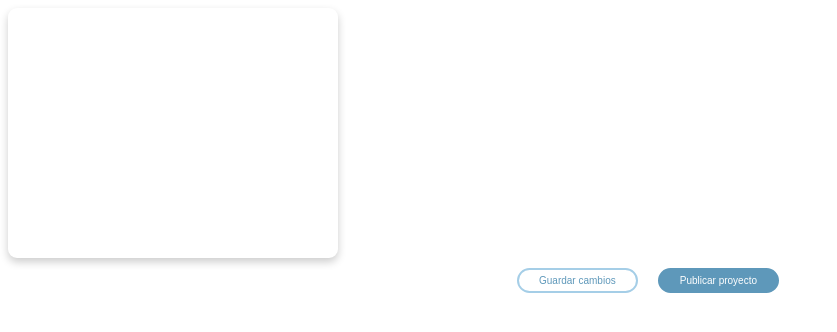
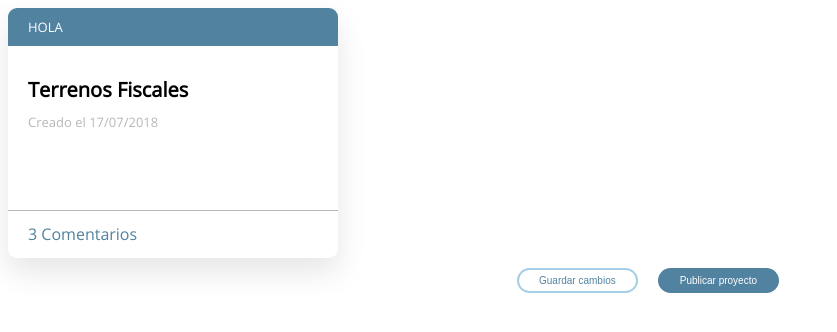
Before and after one commit to DemocracyOS/ui, a React (Create React App) app: page / in a window 1280 px wide. Shown: the top 332 px of the page, without its empty margins (0-837 px from the left). Built offline with nearby package versions, Linux system fonts and the light colour scheme.

Commit message:
mejora estilos de card y colores

```diff
--- a/src/components/boton/component.js
+++ b/src/components/boton/component.js
@@ -9,9 +9,9 @@ const Button = styled.button`
   padding: 0.5em 2em;
   border-radius: 20px;
 
-  background: ${props => props.primary ? '#5E98BA' : 'white'};
-  color: ${props => props.primary ? 'white' : '#5E98BA'};
-  border: 2px solid ${props => props.primary ? '#5E98BA' : ' #A5CEE7'};
+  background: ${props => props.primary ? 'var(--primary-color)' : 'white'};
+  color: ${props => props.primary ? 'white' : 'var(--primary-color)'};
+  border: 2px solid ${props => props.primary ? 'var(--primary-color)' : ' var(--secondary-color)'};
 `;
 
 export default Button
--- a/src/components/cardProyecto/component.js
+++ b/src/components/cardProyecto/component.js
@@ -1,11 +1,83 @@
 import styled from 'styled-components'
+import React from 'react';
 
-const cardProyecto = styled.div`
+const CardProyecto = styled.div`
   width: 330px;
   height:250px;
   border-radius: 9px;
-  box-shadow: 0 4px 8px 0 rgba(0,0,0,0.2);
+  box-shadow: 0 14px 30px rgba(0, 0, 0, 0.1);
   transition: 0.3s;
+  display:flex;
+  flex-direction:column;
+  justify-content:space-between;
+  box-sizing:border-box;
+`
+
+const CardContent = styled.div`
+  width: 100%;
+  height:170px;
+  display:flex;
+  flex-direction:column;
+  justify-content:flex-start;
+  align-items:flex-start;
+  box-sizing:border-box;
+  padding-left:20px;
+`
+const TagTitle = styled.div`
+  background:var(--primary-color);
+  height:40px;
+  width:100%;
+  border-top-left-radius:9px;
+  border-top-right-radius:9px;
+  font-size:1.3em;
+  color: #fff;
+  display:flex;
+  align-items:center;
+  text-transform:uppercase;
+  padding-left:20px;
+  box-sizing:border-box;
 `;
 
-export default cardProyecto
+const Title = styled.div`
+  font-size:2em;
+  font-weight:900;
+  padding-top:1.5em;
+  padding-bottom:.5em;
+`;
+const DateCreated = styled.div`
+  width:100%;
+  font-size:1.3em;
+  text-align:left;
+  color:var(--gray);
+
+`;
+const SocialFooter = styled.div`
+  width:100%;
+  height:50px;
+  border-bottom-left-radius:9px;
+  border-bottom-right-radius:9px;
+  border-top: 1px solid var(--gray);
+  font-size:1.3em;
+  font-weight:100;
+  display:flex;
+  align-items:center;
+  box-sizing:border-box;
+  padding-left:20px;
+  color: var(--primary-color);
+  font-size:1.6em;
+`;
+
+export default function cardProyecto() {
+  return (
+    <CardProyecto>
+      <TagTitle>Hola</TagTitle>
+      <CardContent>
+        <Title>Terrenos Fiscales</Title>
+        <DateCreated>Creado el 17/07/2018</DateCreated>
+      </CardContent>
+      <SocialFooter>
+        3 Comentarios
+      </SocialFooter>
+    </CardProyecto>
+  )
+}
--- a/src/index.css
+++ b/src/index.css
@@ -25,7 +25,7 @@
 
 @font-face {
   font-family: OpenSans-Light;
-  src: url(./fonts/OpenSans-ight.ttf);
+  src: url(./fonts/OpenSans-Light.ttf);
 }
 
 @font-face {
@@ -53,7 +53,7 @@
   --white: #FFFFFF;
   --black: #000000;
   --gray: #B8B8B8;
-  --primary-color: #5E98BA;
+  --primary-color: #5182A0;
   --secondary-color: #A5CEE7;
   --highlight: #ED8862;
   --warning: #E86062;
```
